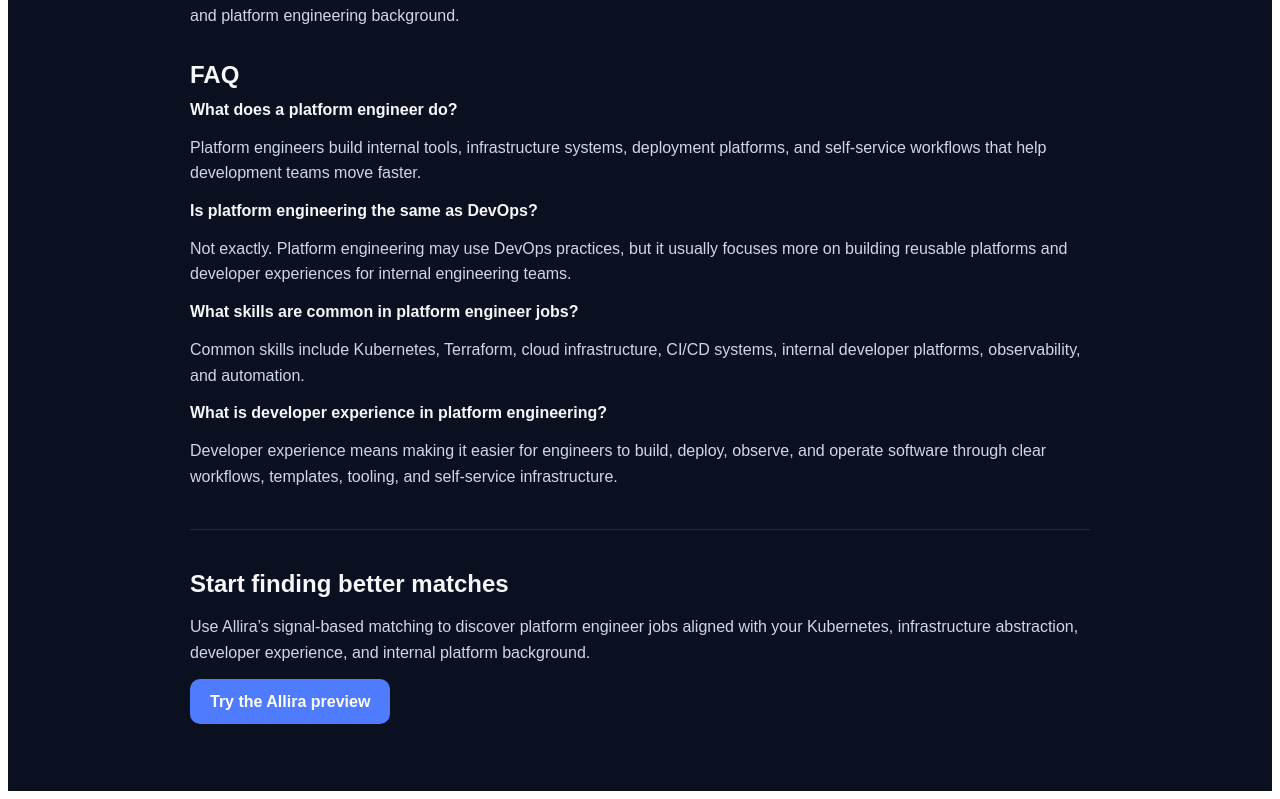
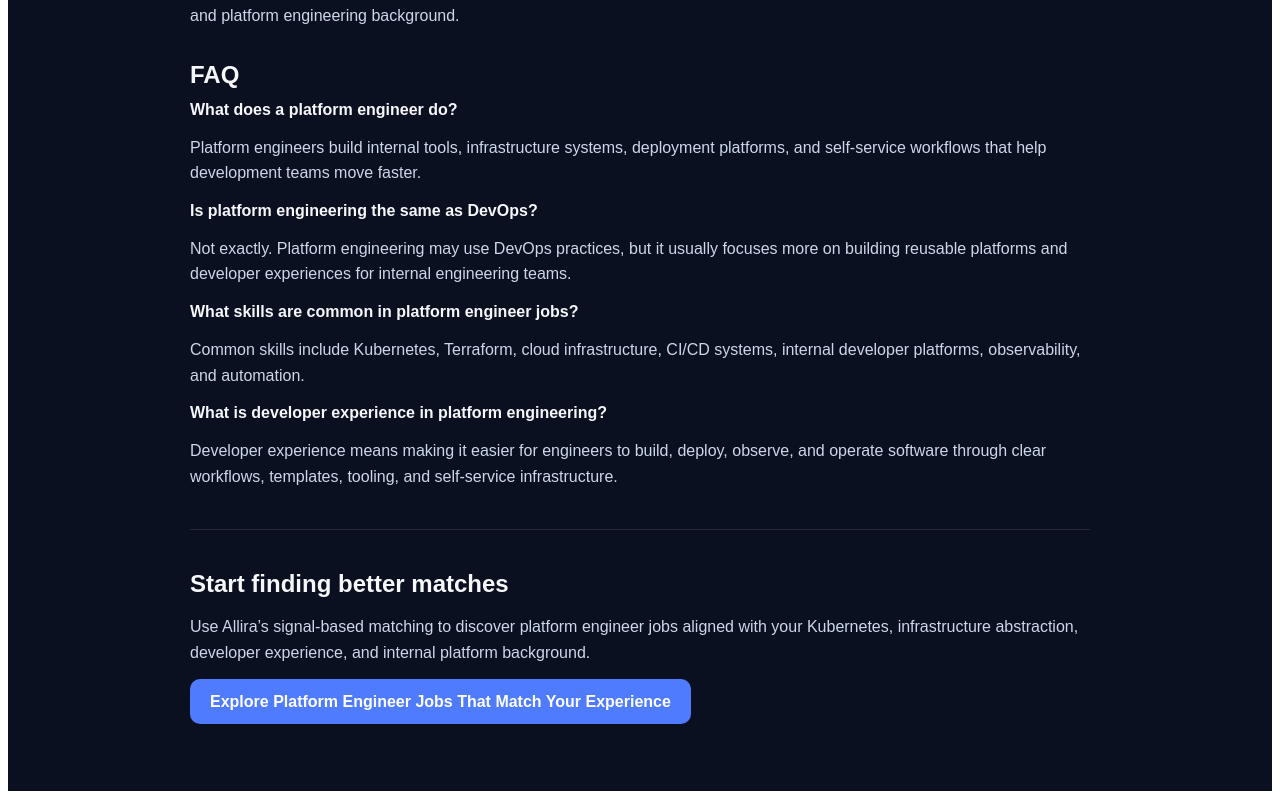
Before and after one commit to dflyman60/allira-landing, a React (Vite) app: page /platform-engineer-jobs in a window 1280 px wide. Shown: the part 1594-2393 px from the top of the page. Built offline with nearby package versions, Linux system fonts and the light colour scheme; no server answers.

Commit message:
Standardize Explore {tjob title} Jobs That Match Your Experience across all jobs

```diff
--- a/src/pages/CloudMigrationJobs.jsx
+++ b/src/pages/CloudMigrationJobs.jsx
@@ -158,7 +158,7 @@
           </p>
 
           <a href="/" style={buttonStyle}>
-            Try the Allira preview
+            Explore Cloud Migration Jobs That Match Your Experience
           </a>
         </section>
       </div>
--- a/src/pages/InfrastructureEngineerJobs.jsx
+++ b/src/pages/InfrastructureEngineerJobs.jsx
@@ -161,7 +161,7 @@
           </p>
 
           <a href="/" style={buttonStyle}>
-            Try the Allira preview
+            Explore Infrastructure Engineer Jobs That Match Your Experience
           </a>
         </section>
       </div>
--- a/src/pages/PlatformEngineerJobs.jsx
+++ b/src/pages/PlatformEngineerJobs.jsx
@@ -161,7 +161,7 @@
           </p>
 
           <a href="/" style={buttonStyle}>
-            Try the Allira preview
+            Explore Platform Engineer Jobs That Match Your Experience
           </a>
         </section>
       </div>
--- a/src/pages/SiteReliabilityEngineerJobs.jsx
+++ b/src/pages/SiteReliabilityEngineerJobs.jsx
@@ -156,7 +156,7 @@
           </p>
 
           <a href="/" style={buttonStyle}>
-            Try the Allira preview
+            Explore Site Reliability Engineer Jobs That Match Your Experience
           </a>
         </section>
       </div>
```
